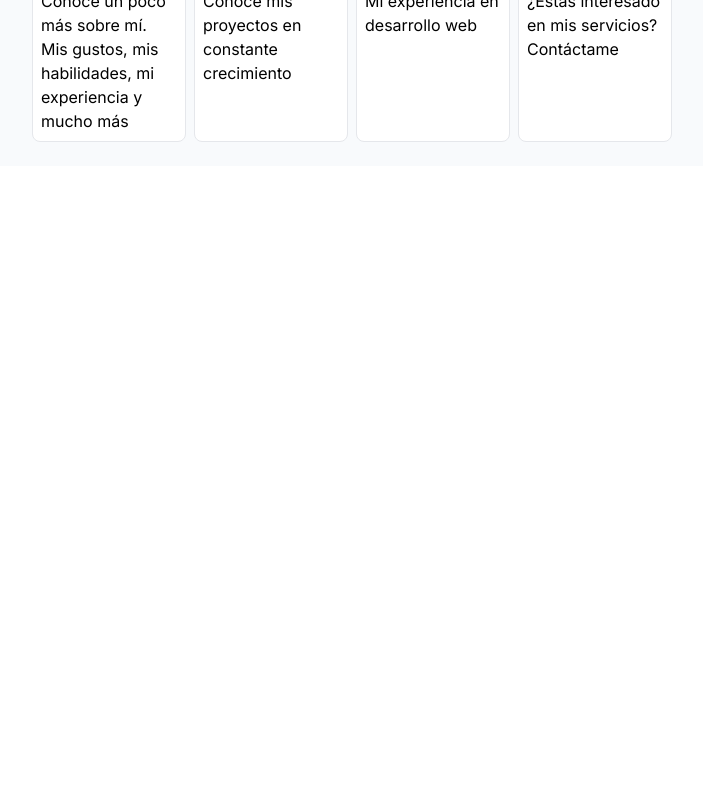
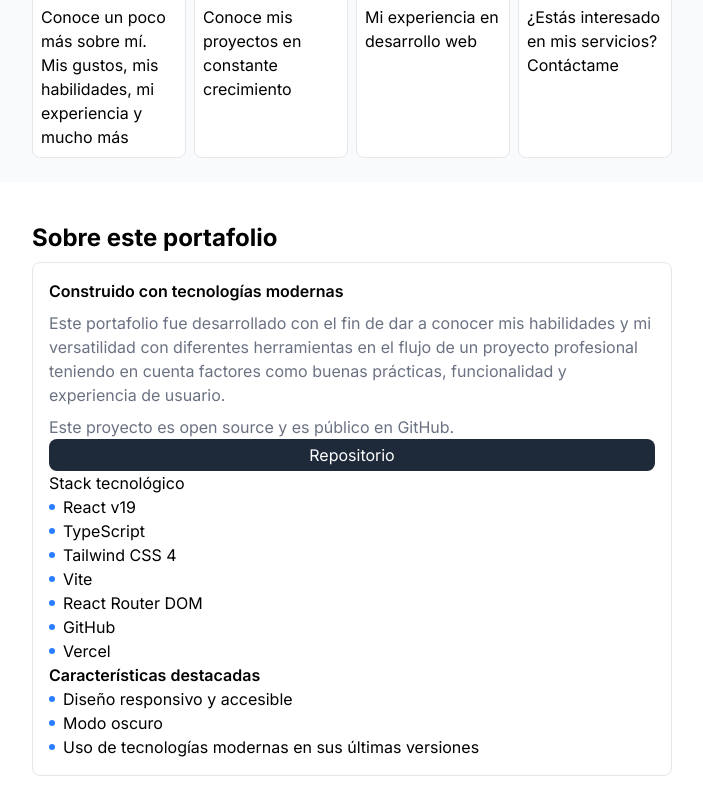
Before and after one commit to BCamilo17/my-portfolio, a React (Vite) app: page / in a window 1280 px wide. Shown: the part 728-1528 px from the top of the page, without its empty margins (288-991 px from the left). Before the commit the page ends 894 px from the top, so only its background shows below. Built offline with nearby package versions, Linux system fonts and the light colour scheme.

Commit message:
feat(about-me):add section project information

```diff
--- a/src/components/general/PortfolioCard.tsx
+++ b/src/components/general/PortfolioCard.tsx
@@ -35,7 +35,7 @@ export const PortfolioCard = ({ image, title, description, tecnologies, url, git
                 </p>
                 <div className="flex gap-2">
                     <button className="p-1 	bg-blue-600 hover:bg-blue-700 text-white rounded-lg cursor-pointer "><a href={url}>Ver</a></button>
-                    <button className="p-1 bg-gray-800 hover:bg-gray-900 text-white rounded-lg cursor-pointer"><a href={githubUrl}>GitHub</a></button>
+                    <button className="p-1 bg-gray-800 hover:bg-gray-900 text-white rounded-lg cursor-pointer"><a href={githubUrl} target="_blank">GitHub</a></button>
                 </div>
 
             </div>
--- a/src/components/header/Header.tsx
+++ b/src/components/header/Header.tsx
@@ -35,12 +35,20 @@ export const Header = () => {
             {/* <div className="flex justify-between flex-wrap items-center"> */}
             <div className="flex justify-between items-center w-full md:w-fit">
                 <Link to={"/"} className="text-2xl font-bold text-center">Mi portafolio</Link>
-                <button onClick={() => setShowNavbarMobile(!showNavbarMobile)} className="md:hidden">
-                    <span className="material-symbols-outlined">
-                        {showNavbarMobile ? "close" : "menu"}
-                    </span>
-                </button>
+                <div className="flex gap-2 md:hidden ">
+                    <button onClick={() => setTheme(theme === "light" ? "dark" : "light")} className="text-md text-base hover:text-blue-600 whitespace-nowrap">
+                        <span className="material-symbols-outlined">
+                            {theme === "light" ? "dark_mode" : "light_mode"}
+                        </span>
+                    </button>
+                    <button onClick={() => setShowNavbarMobile(!showNavbarMobile)} >
+                        <span className="material-symbols-outlined">
+                            {showNavbarMobile ? "close" : "menu"}
+                        </span>
+                    </button>
+                </div>
             </div>
+
             <nav className={`${showNavbarMobile ? "flex w-full" : "hidden md:block"}`}>
                 <ul className=" justify-center space-x-4 flex flex-col md:flex-row w-full">
                     {
@@ -52,7 +60,7 @@ export const Header = () => {
                             </Link>
                         ))
                     }
-                    <li className="flex items-center">
+                    <li className="hidden md:flex items-center">
                         <button onClick={() => setTheme(theme === "light" ? "dark" : "light")} className="text-md text-base hover:text-blue-600 whitespace-nowrap">
                             <span className="material-symbols-outlined">
                                 {theme === "light" ? "dark_mode" : "light_mode"}
@@ -60,6 +68,7 @@ export const Header = () => {
                         </button>
                     </li>
                 </ul>
+
             </nav>
 
             {/* </div> */}
--- a/src/pages/Home.tsx
+++ b/src/pages/Home.tsx
@@ -23,7 +23,7 @@ export function Home() {
 
         </div>
       </section>
-      <section className="w-full flex flex-col justify-center backgroud-control py-6 px-4 md:px-8 lg:px-12 xl:px-80">
+      <section className="w-full flex flex-col justify-center backgroud-control py-6 px-4 md:px-8 lg:px-12 xl:px-80 gap-4">
         <h2 className="font-bold text-2xl my-10">Explora mi portafolio</h2>
         <div className="flex flex-col gap-y-4 md:grid md:grid-cols-12 md:gap-x-2">
           {homeData.map((e) => (
@@ -36,6 +36,41 @@ export function Home() {
           }
         </div>
       </section>
+      <section className="w-full flex flex-col justify-center py-6 px-4 md:px-8 lg:px-12 xl:px-80 gap-2">
+        <h2 className="font-bold text-2xl">Sobre este portafolio</h2>
+        <div className="p-4 rounded-lg border-solid border-gray-200 border-1 hover:shadow-md transition delay-150 duration-150 hover:-translate-y-1 card-background-control">
+          <div className="flex flex-col gap-2">
+            <h3 className="font-semibold">Construido con tecnologías modernas</h3>
+            <p className="text-gray-500">Este portafolio fue desarrollado con el fin de dar a conocer mis habilidades y mi versatilidad con diferentes herramientas en el flujo de un proyecto profesional teniendo en cuenta factores como buenas prácticas, funcionalidad y experiencia de usuario.</p>
+            <p className="text-gray-500">Este proyecto es open source y es público en GitHub.</p>
+          </div>
+          <button className="p-1 bg-gray-800 hover:bg-gray-900 text-white rounded-lg cursor-pointer w-full"><a href="https://github.com/BCamilo17/my-portfolio.git">Repositorio</a></button>
+          <div className="flex- gap-2">
+            <h3>Stack tecnológico</h3>
+            <div>
+              <ul>
+                <li className="flex gap-2 items-center"><div className="w-1.5 h-1.5 bg-blue-500 rounded-full" /> React v19</li>
+                <li className="flex gap-2 items-center"><div className="w-1.5 h-1.5 bg-blue-500 rounded-full" />TypeScript</li>
+                <li className="flex gap-2 items-center"><div className="w-1.5 h-1.5 bg-blue-500 rounded-full" />Tailwind CSS 4</li>
+                <li className="flex gap-2 items-center"><div className="w-1.5 h-1.5 bg-blue-500 rounded-full" />Vite</li>
+                <li className="flex gap-2 items-center"><div className="w-1.5 h-1.5 bg-blue-500 rounded-full" />React Router DOM</li>
+                <li className="flex gap-2 items-center"><div className="w-1.5 h-1.5 bg-blue-500 rounded-full" />GitHub</li>
+                <li className="flex gap-2 items-center"><div className="w-1.5 h-1.5 bg-blue-500 rounded-full" />Vercel</li>
+              </ul>
+            </div>
+          </div>
+          <div>
+            <h3 className="font-semibold">Características destacadas</h3>
+            <div>
+              <ul>
+                <li className="flex gap-2 items-center"><div className="w-1.5 h-1.5 bg-blue-500 rounded-full" /> Diseño responsivo y accesible</li>
+                <li className="flex gap-2 items-center"><div className="w-1.5 h-1.5 bg-blue-500 rounded-full" /> Modo oscuro</li>
+                <li className="flex gap-2 items-center"><div className="w-1.5 h-1.5 bg-blue-500 rounded-full" /> Uso de tecnologías modernas en sus últimas versiones</li>
+              </ul>
+            </div>
+          </div>
+        </div>
+      </section>
     </div>
   )
 }
--- a/src/pages/NotFound.tsx
+++ b/src/pages/NotFound.tsx
@@ -4,8 +4,7 @@ export function NotFound() {
     return (
       <>
         <div>
-
-
+          Ops, algo salió mal. No hemos podido encontrar la página que estás buscando.
         </div>
       </>
     )
--- a/src/pages/Portfolio.tsx
+++ b/src/pages/Portfolio.tsx
@@ -5,13 +5,13 @@ export function Portfolio() {
   const projects = [
     {
       id: 1,
-      title: "Proyecto E-commerce",
+      title: "Creaciones y decoraciones Annie",
       description:
-        "Una plataforma de comercio electrónico completa con carrito de compras, pagos y panel de administración.",
+        "Una página web, que permite a los usuarios explorar el catálogo de productos de Annie, estos productos incluyen decoraciones, regalos personalizados y más.",
       image: "https://raw.githubusercontent.com/BCamilo17/portfolio-content/refs/heads/main/imagen-portfolio.webp",
-      tags: ["React", "Node.js", "MongoDB", "Stripe"],
-      demoUrl: "#",
-      repoUrl: "#",
+      tags: ["Angular(v17)", "TypeScript", "GitHub", "tailwindcss", "Html", "Css"],
+      demoUrl: "",
+      repoUrl: "https://github.com/BCamilo17/proyecto-arreglos.git",
     },
     {
       id: 2,
```
